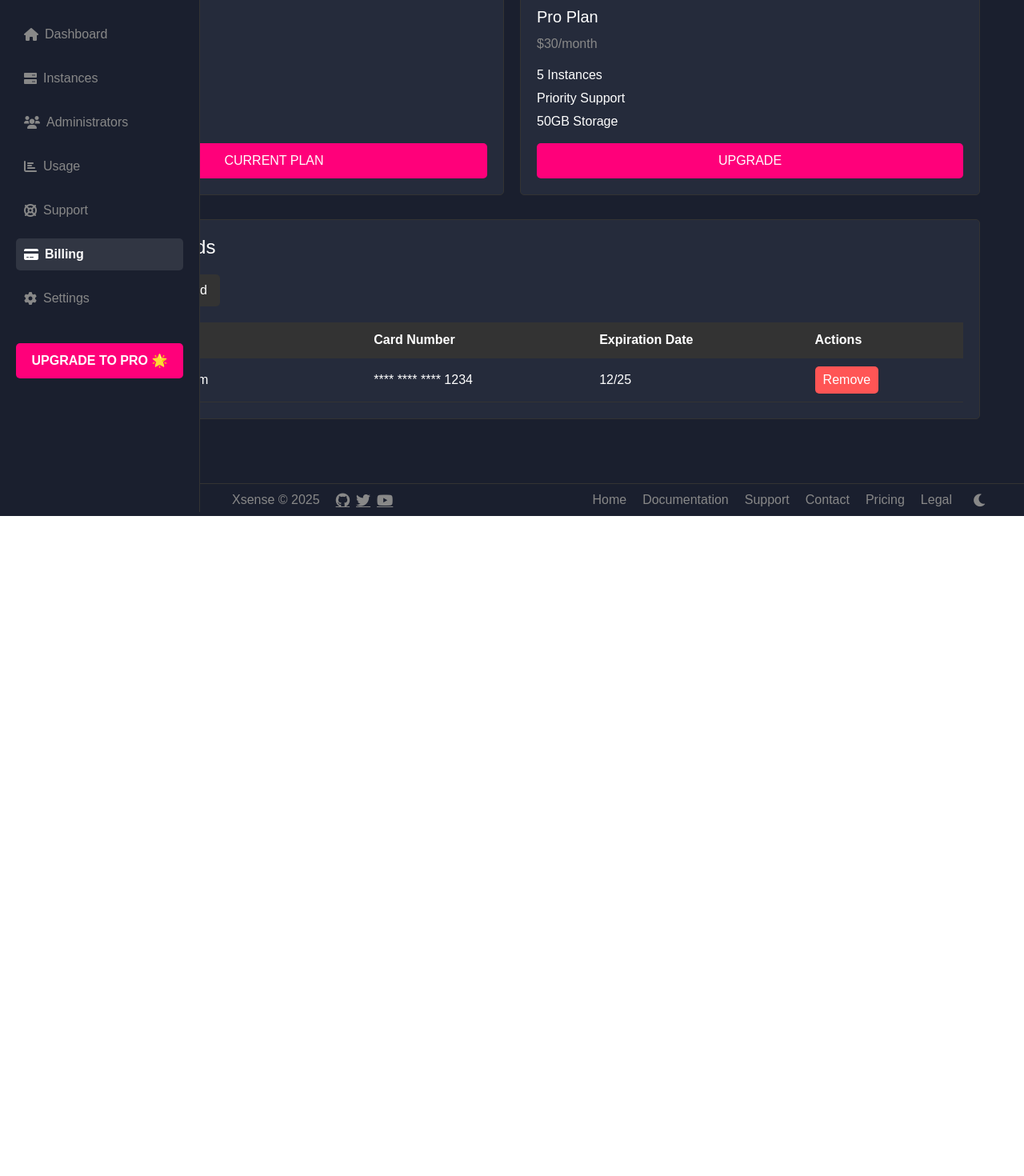
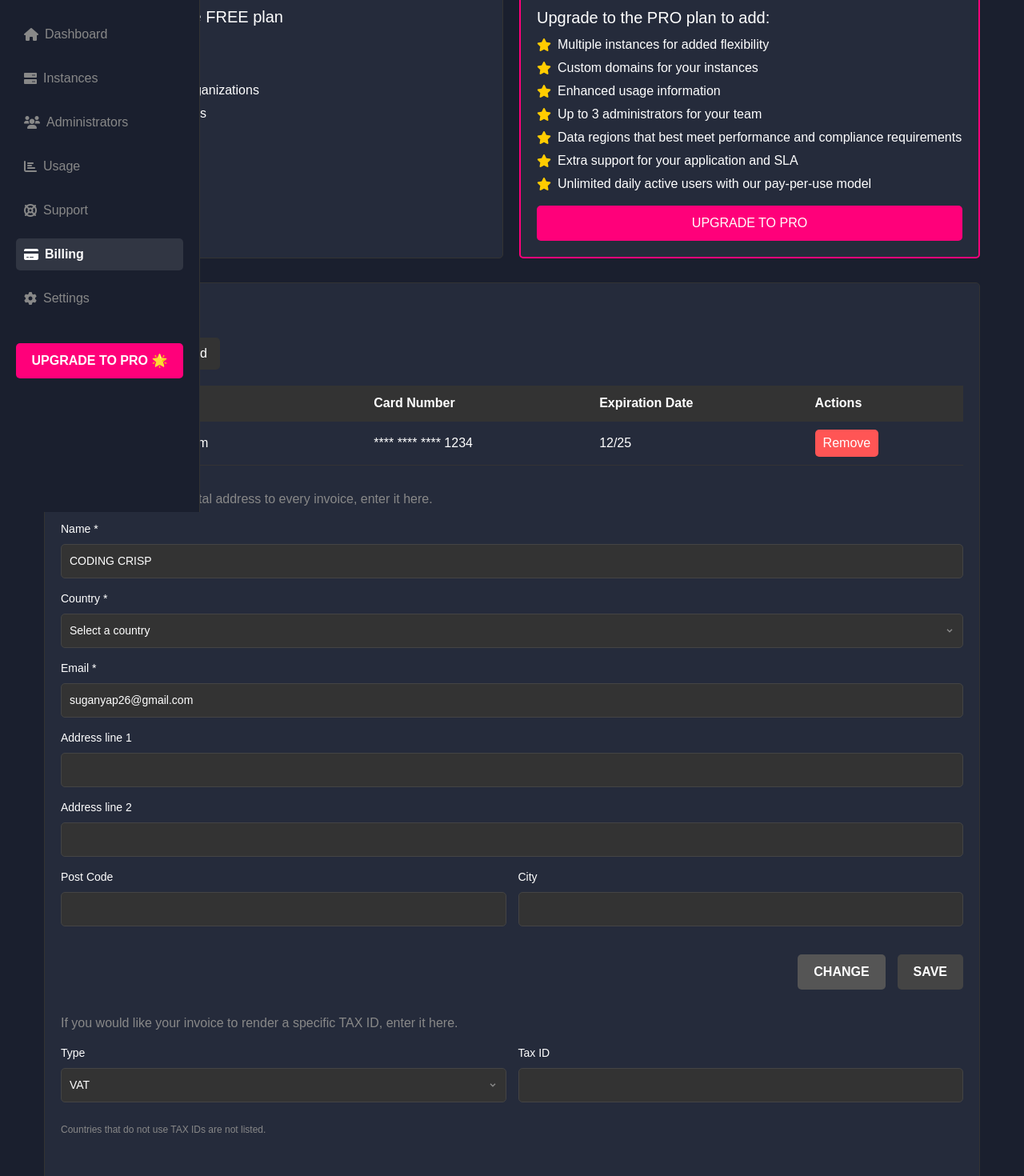
Before and after one commit to suganyapanneerselvam/Customerpaymentpage, an Angular app: page /billing in a window 1280 px wide. Shown: the part 160-1630 px from the top of the page at 80% size. Before the commit the page ends 805 px from the top, so only its background shows below. Built offline with nearby package versions, Linux system fonts and the light colour scheme.

Commit message:
changesonbilingcmp

```diff
--- a/src/app/billing/billing.component.css
+++ b/src/app/billing/billing.component.css
@@ -1,7 +1,7 @@
 .billing-container {
   max-width: 1200px;
   margin: 0 auto;
-  padding: 0 15px; /* Added padding to prevent content from touching edges */
+  padding: 0 15px;
   box-sizing: border-box;
 }
 
@@ -19,12 +19,12 @@ h1 {
   display: flex;
   gap: 20px;
   margin-bottom: 30px;
-  flex-wrap: wrap; /* Allow cards to wrap at smaller screens */
+  flex-wrap: wrap;
 }
 
 .plan-card {
   flex: 1;
-  min-width: 280px; /* Ensure cards don’t shrink too much */
+  min-width: 280px;
   padding: 20px;
   border: 1px solid var(--border-color);
   border-radius: 5px;
@@ -37,11 +37,6 @@ h1 {
   margin-bottom: 10px;
 }
 
-.plan-card p {
-  color: var(--secondary-text-color);
-  margin-bottom: 15px;
-}
-
 .plan-card ul {
   list-style: none;
   padding: 0;
@@ -51,9 +46,24 @@ h1 {
 .plan-card ul li {
   color: var(--text-color);
   margin: 5px 0;
+  display: flex;
+  align-items: center;
+  gap: 8px;
 }
 
-.plan-card button {
+.plan-card ul li i.fa-check {
+  color: #00ff00;
+}
+
+.plan-card ul li i.fa-star {
+  color: #ffcc00;
+}
+
+.upgrade-card {
+  border: 2px solid var(--button-background);
+}
+
+.upgrade-btn {
   width: 100%;
   padding: 10px;
   background-color: var(--button-background);
@@ -62,6 +72,11 @@ h1 {
   border-radius: 5px;
   cursor: pointer;
   text-transform: uppercase;
+  transition: background-color 0.3s ease;
+}
+
+.upgrade-btn:hover {
+  background-color: var(--button-hover-background);
 }
 
 .payment-section {
@@ -182,13 +197,14 @@ h1 {
 }
 
 .payment-methods {
-  overflow-x: auto; /* Allow horizontal scrolling for table on small screens */
+  overflow-x: auto;
+  margin-bottom: 30px;
 }
 
 .payment-methods table {
   width: 100%;
   border-collapse: collapse;
-  min-width: 600px; /* Ensure table doesn’t shrink too much */
+  min-width: 600px;
 }
 
 .payment-methods th,
@@ -216,11 +232,40 @@ h1 {
   cursor: pointer;
 }
 
+.invoice-address,
+.tax-id {
+  margin-top: 30px;
+}
+
+.invoice-address .subtitle,
+.tax-id .subtitle {
+  margin-bottom: 15px;
+}
+
+.invoice-address form,
+.tax-id form {
+  display: flex;
+  flex-direction: column;
+  gap: 15px;
+}
+
+.tax-id .note {
+  font-size: 12px;
+  color: var(--secondary-text-color);
+  margin-top: 10px;
+}
+
 label {
   font-size: 14px;
   margin-bottom: 8px;
   color: var(--text-color);
   font-weight: 500;
+}
+
+label.required::after {
+  content: '*';
+  color: #ff5555;
+  margin-left: 4px;
 }
 
 .input-wrapper {
@@ -237,7 +282,7 @@ label {
 }
 
 input, select {
-  padding: 10px 10px 10px 35px;
+  padding: 10px;
   background-color: var(--input-background);
   border: 1px solid var(--input-border);
   border-radius: 5px;
@@ -246,6 +291,11 @@ input, select {
   width: 100%;
   box-sizing: border-box;
   transition: border-color 0.3s ease;
+}
+
+.input-wrapper input,
+.input-wrapper select {
+  padding-left: 35px;
 }
 
 input:focus, select:focus {
@@ -263,7 +313,7 @@ select {
 /* Media Queries for Responsiveness */
 @media (max-width: 1024px) {
   .billing-container {
-    max-width: 95%; /* Adjusted to fit better on smaller screens */
+    max-width: 95%;
     padding: 0 10px;
   }
 
@@ -277,12 +327,12 @@ select {
 
   .plan-section {
     gap: 15px;
-    flex-wrap: wrap; /* Ensure cards wrap properly */
+    flex-wrap: wrap;
   }
 
   .plan-card {
-    flex: 1 1 45%; /* Allow two cards per row with some margin */
-    min-width: 250px; /* Adjusted for smaller screens */
+    flex: 1 1 45%;
+    min-width: 250px;
     padding: 15px;
   }
 
@@ -299,7 +349,7 @@ select {
   }
 
   .payment-form-content {
-    max-width: 90%; /* Adjusted to fit better */
+    max-width: 90%;
     padding: 25px;
   }
 
@@ -338,13 +388,13 @@ select {
   }
 
   .plan-section {
-    flex-direction: column; /* Stack cards vertically */
+    flex-direction: column;
     gap: 15px;
   }
 
   .plan-card {
-    flex: 1 1 100%; /* Full width for each card */
-    min-width: 100%; /* Ensure full width */
+    flex: 1 1 100%;
+    min-width: 100%;
     padding: 15px;
   }
 
@@ -376,7 +426,7 @@ select {
   }
 
   .form-row {
-    flex-direction: column; /* Stack form inputs vertically */
+    flex-direction: column;
     gap: 15px;
   }
 
@@ -438,7 +488,7 @@ select {
     font-size: 14px;
   }
 
-  .plan-card button {
+  .upgrade-btn {
     padding: 6px;
     font-size: 12px;
   }
@@ -535,7 +585,7 @@ select {
     font-size: 12px;
   }
 
-  .plan-card button {
+  .upgrade-btn {
     padding: 5px;
     font-size: 10px;
   }
--- a/src/app/billing/billing.component.html
+++ b/src/app/billing/billing.component.html
@@ -1,34 +1,38 @@
 <div class="billing-container">
   <h1>Billing</h1>
-  <p class="subtitle">Manage your subscription and payment methods</p>
+  <p class="subtitle">Manage your team billing information and invoices</p>
 
   <!-- Plan Section -->
   <div class="plan-section">
     <div class="plan-card">
-      <h2>Basic Plan</h2>
-      <p>$10/month</p>
+      <h2>Your Team is on the FREE plan</h2>
       <ul>
-        <li>1 Instance</li>
-        <li>Basic Support</li>
-        <li>5GB Storage</li>
+        <li><i class="fas fa-check"></i> All security features</li>
+        <li><i class="fas fa-check"></i> Store unlimited users</li>
+        <li><i class="fas fa-check"></i> Manage unlimited organizations</li>
+        <li><i class="fas fa-check"></i> 100 Daily Active Users</li>
+        <li><i class="fas fa-check"></i> 3 individuals</li>
+        <li><i class="fas fa-check"></i> Community support</li>
       </ul>
-      <button>Current Plan</button>
     </div>
-    <div class="plan-card">
-      <h2>Pro Plan</h2>
-      <p>$30/month</p>
+    <div class="plan-card upgrade-card">
+      <h2>Upgrade to the PRO plan to add:</h2>
       <ul>
-        <li>5 Instances</li>
-        <li>Priority Support</li>
-        <li>50GB Storage</li>
+        <li><i class="fas fa-star"></i> Multiple instances for added flexibility</li>
+        <li><i class="fas fa-star"></i> Custom domains for your instances</li>
+        <li><i class="fas fa-star"></i> Enhanced usage information</li>
+        <li><i class="fas fa-star"></i> Up to 3 administrators for your team</li>
+        <li><i class="fas fa-star"></i> Data regions that best meet performance and compliance requirements</li>
+        <li><i class="fas fa-star"></i> Extra support for your application and SLA</li>
+        <li><i class="fas fa-star"></i> Unlimited daily active users with our pay-per-use model</li>
       </ul>
-      <button>Upgrade</button>
+      <button class="upgrade-btn">Upgrade to PRO</button>
     </div>
   </div>
 
-  <!-- Payment Section -->
+  <!-- Payment Details Section -->
   <div class="payment-section">
-    <h2>Payment Methods</h2>
+    <h2>Payment Details</h2>
     <button class="add-payment-btn" (click)="togglePaymentForm()">+ Add Payment Method</button>
 
     <!-- Add Payment Form -->
@@ -108,5 +112,73 @@
         </tbody>
       </table>
     </div>
+
+    <!-- Invoice Address Form -->
+    <div class="invoice-address">
+      <p class="subtitle">If you'd like to add a postal address to every invoice, enter it here.</p>
+      <form #invoiceForm="ngForm" (ngSubmit)="saveInvoiceDetails(invoiceForm.value)">
+        <div class="form-group">
+          <label for="invoice-name">Name *</label>
+          <input type="text" id="invoice-name" name="invoiceName" [(ngModel)]="invoiceDetails.invoiceName" required />
+        </div>
+        <div class="form-group">
+          <label for="invoice-country">Country *</label>
+          <select id="invoice-country" name="invoiceCountry" [(ngModel)]="invoiceDetails.invoiceCountry" required>
+            <option value="" disabled>Select a country</option>
+            <option *ngFor="let country of countries" [value]="country">{{ country }}</option>
+          </select>
+        </div>
+        <div class="form-group">
+          <label for="invoice-email">Email *</label>
+          <input type="email" id="invoice-email" name="invoiceEmail" [(ngModel)]="invoiceDetails.invoiceEmail" required />
+        </div>
+        <div class="form-group">
+          <label for="invoice-address1">Address line 1</label>
+          <input type="text" id="invoice-address1" name="invoiceAddress1" [(ngModel)]="invoiceDetails.invoiceAddress1" />
+        </div>
+        <div class="form-group">
+          <label for="invoice-address2">Address line 2</label>
+          <input type="text" id="invoice-address2" name="invoiceAddress2" [(ngModel)]="invoiceDetails.invoiceAddress2" />
+        </div>
+        <div class="form-row">
+          <div class="form-group">
+            <label for="invoice-postcode">Post Code</label>
+            <input type="text" id="invoice-postcode" name="invoicePostcode" [(ngModel)]="invoiceDetails.invoicePostcode" />
+          </div>
+          <div class="form-group">
+            <label for="invoice-city">City</label>
+            <input type="text" id="invoice-city" name="invoiceCity" [(ngModel)]="invoiceDetails.invoiceCity" />
+          </div>
+        </div>
+        <div class="form-actions">
+          <button type="button" class="cancel-btn" (click)="resetInvoiceForm()">Change</button>
+          <button type="submit" class="save-btn" [disabled]="!invoiceForm.valid">Save</button>
+        </div>
+      </form>
+    </div>
+
+    <!-- Tax ID Section -->
+    <div class="tax-id">
+      <p class="subtitle">If you would like your invoice to render a specific TAX ID, enter it here.</p>
+      <form #taxForm="ngForm" (ngSubmit)="saveTaxDetails(taxForm.value)">
+        <div class="form-row">
+          <div class="form-group">
+            <label for="tax-type">Type</label>
+            <select id="tax-type" name="taxType" [(ngModel)]="taxDetails.taxType">
+              <option value="VAT">VAT</option>
+              <option value="GST">GST</option>
+            </select>
+          </div>
+          <div class="form-group">
+            <label for="tax-id">Tax ID</label>
+            <input type="text" id="tax-id" name="taxId" [(ngModel)]="taxDetails.taxId" />
+          </div>
+        </div>
+        <p class="note">Countries that do not use TAX IDs are not listed.</p>
+        <div class="form-actions">
+          <button type="submit" class="save-btn">Save</button>
+        </div>
+      </form>
+    </div>
   </div>
 </div>
--- a/src/app/billing/billing.component.ts
+++ b/src/app/billing/billing.component.ts
@@ -16,6 +16,20 @@ export class BillingComponent {
   paymentMethods: { cardholderName: string, cardNumber: string, expMonth: string, expYear: string, cvv: string }[] = [
     { cardholderName: 'suganya panneerselvam', cardNumber: '**** **** **** 1234', expMonth: '12', expYear: '25', cvv: '123' }
   ];
+  countries: string[] = ['United States', 'India', 'United Kingdom', 'Canada', 'Australia']; // Add more as needed
+  invoiceDetails = {
+    invoiceName: 'CODING CRISP',
+    invoiceCountry: '',
+    invoiceEmail: 'suganyap26@gmail.com',
+    invoiceAddress1: '',
+    invoiceAddress2: '',
+    invoicePostcode: '',
+    invoiceCity: ''
+  };
+  taxDetails = {
+    taxType: 'VAT',
+    taxId: ''
+  };
 
   togglePaymentForm() {
     this.showPaymentForm = !this.showPaymentForm;
@@ -38,4 +52,28 @@ export class BillingComponent {
   removePaymentMethod(index: number) {
     this.paymentMethods.splice(index, 1);
   }
+
+  saveInvoiceDetails(formData: any) {
+    this.invoiceDetails = { ...formData };
+    console.log('Invoice details saved:', this.invoiceDetails);
+    alert('Invoice details saved successfully!');
+  }
+
+  resetInvoiceForm() {
+    this.invoiceDetails = {
+      invoiceName: 'CODING CRISP',
+      invoiceCountry: '',
+      invoiceEmail: 'suganyap26@gmail.com',
+      invoiceAddress1: '',
+      invoiceAddress2: '',
+      invoicePostcode: '',
+      invoiceCity: ''
+    };
+  }
+
+  saveTaxDetails(formData: any) {
+    this.taxDetails = { ...formData };
+    console.log('Tax details saved:', this.taxDetails);
+    alert('Tax details saved successfully!');
+  }
 }
```
Also changed, not shown: src/app/app.component.css (line endings or trailing spaces).
